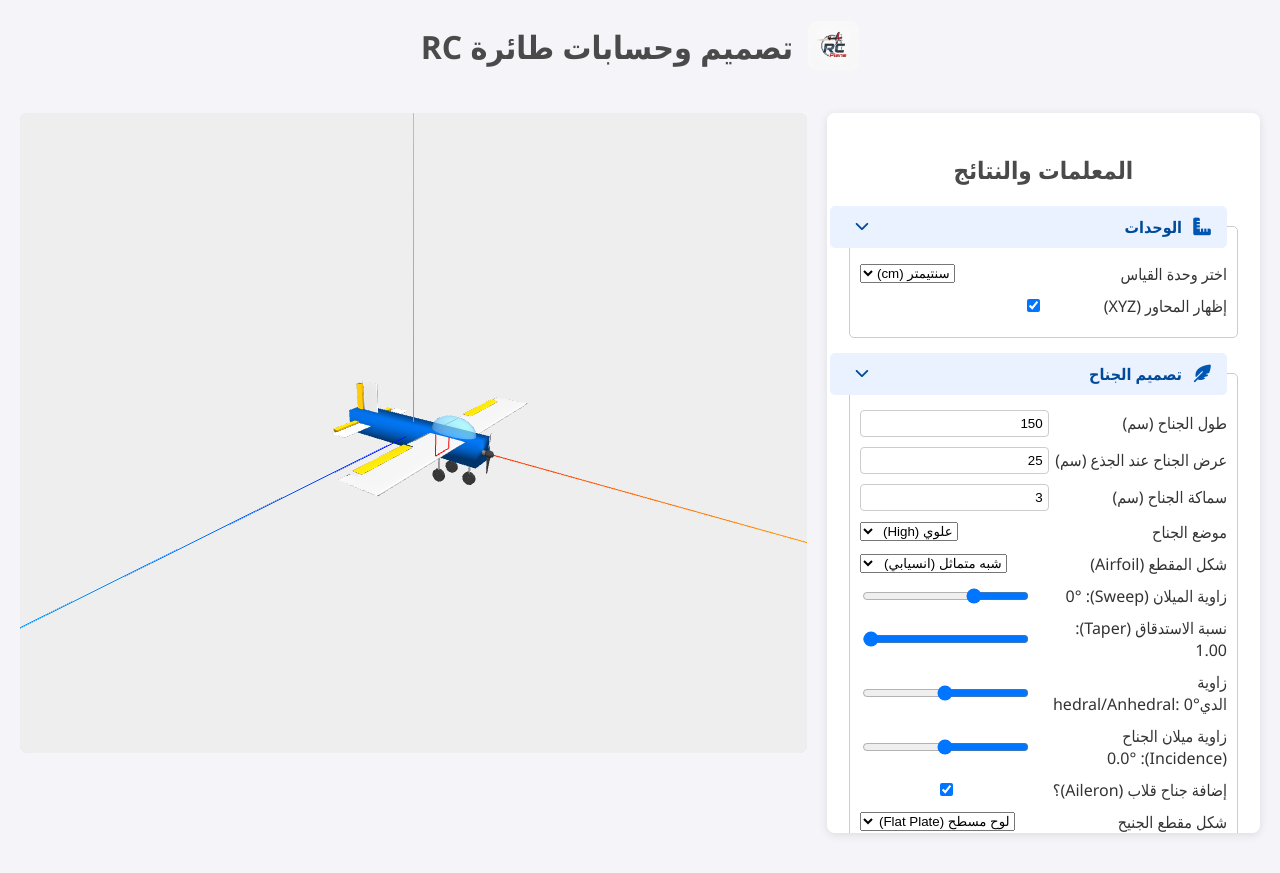
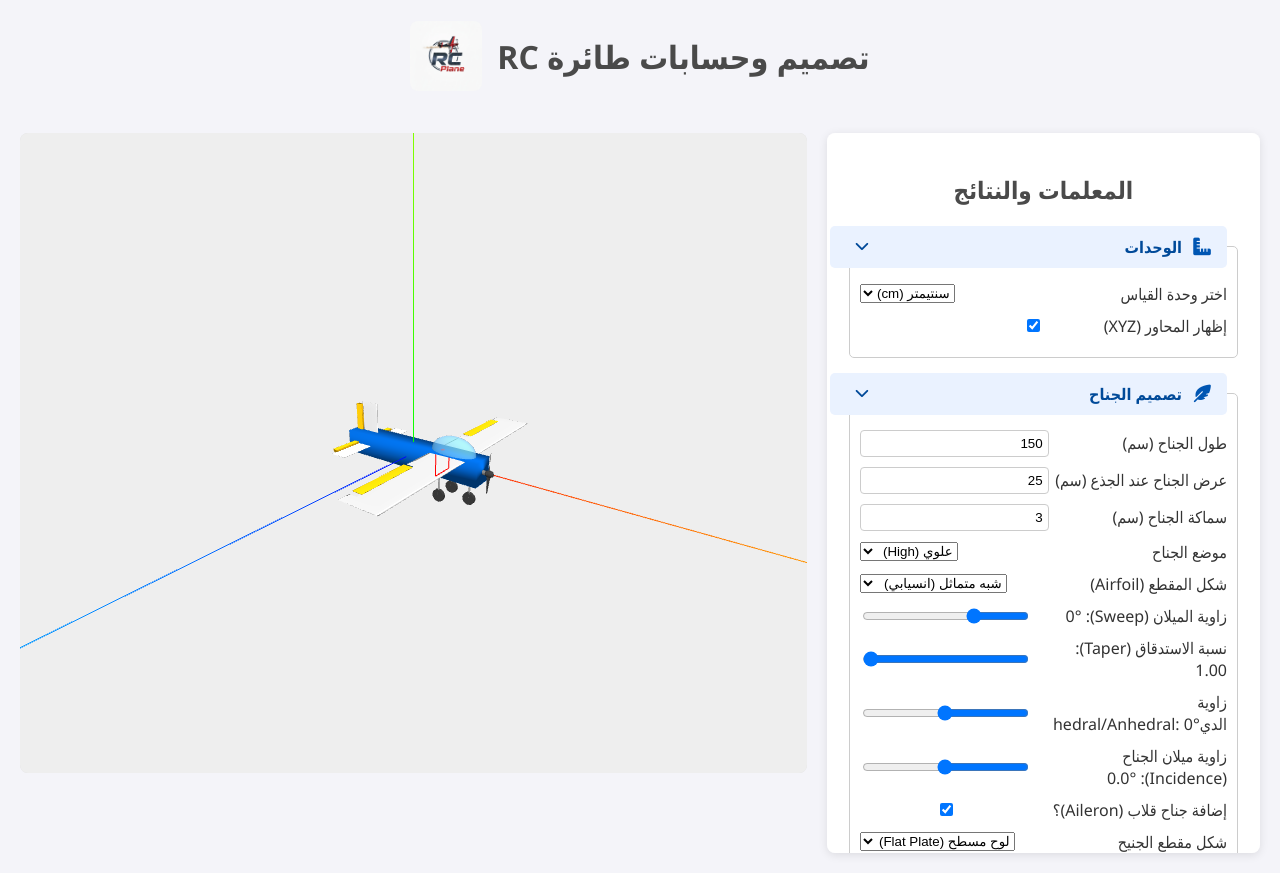
Before and after one commit to legionr4/techiraqi-website, a plain HTML site: page rc-designer/rc-design.html in a window 1280 px wide. Drawn offline with nearby package versions, Linux system fonts and the light colour scheme; animation ran at ten frames a second.

Commit message:
وصف للتحديثات الجديدة

```diff
--- a/rc-designer/rc-design.html
+++ b/rc-designer/rc-design.html
@@ -26,7 +26,7 @@
             color: #4a4a4a;
         }
         .header-logo {
-            height: 50px; /* حجم الشعار */
+            height: 70px; /* حجم الشعار */
             width: auto;
             border-radius: 8px; /* حواف دائرية للشعار */
         }
@@ -213,8 +213,8 @@
 <body>
 
     <h1>
+        <span>تصميم وحسابات طائرة RC</span>
         <img src="../assets/RcPlaneLogo.webp" alt="شعار مصمم الطائرات" class="header-logo">
-        <span>تصميم وحسابات طائرة RC</span>
     </h1>
 
     <div class="container">
```
